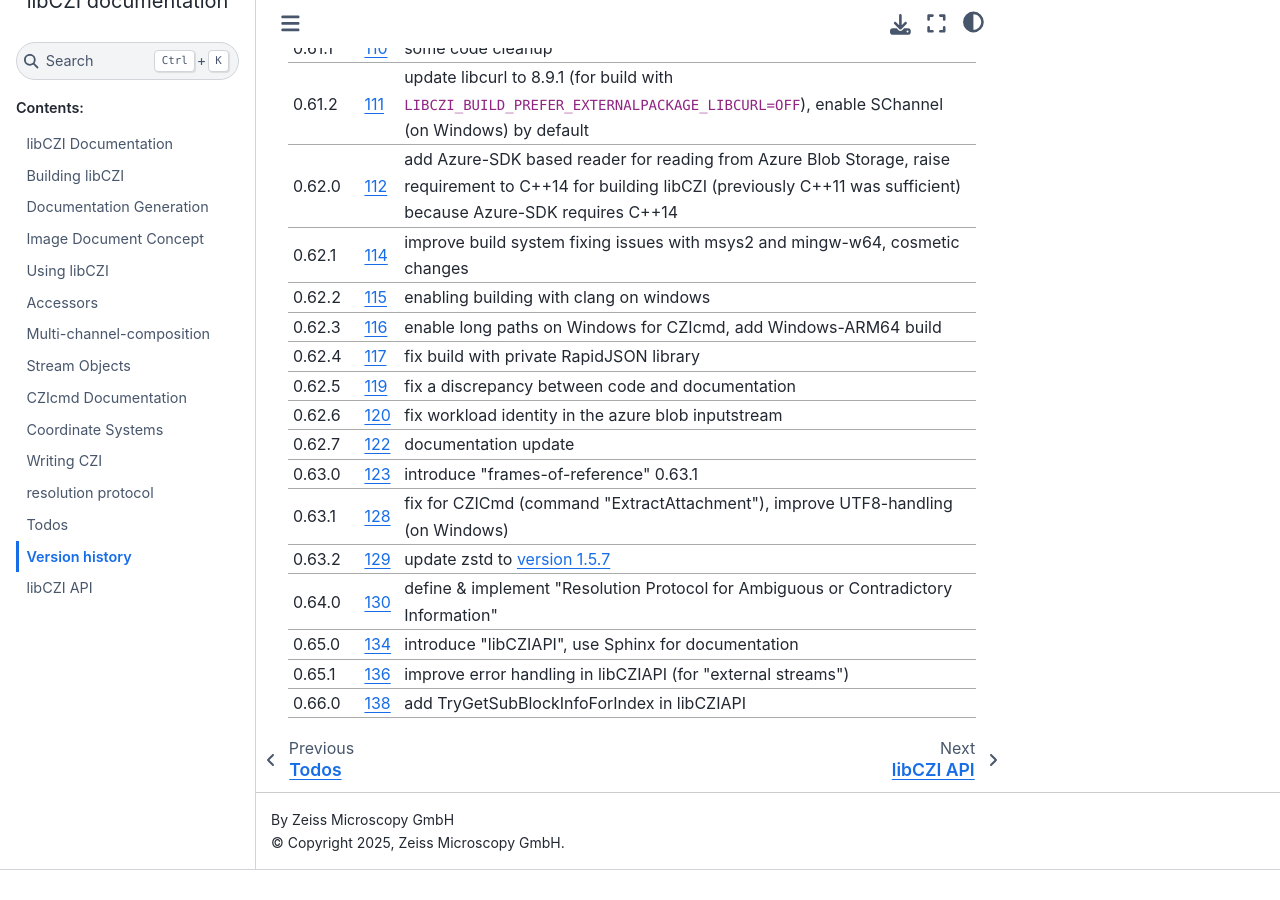
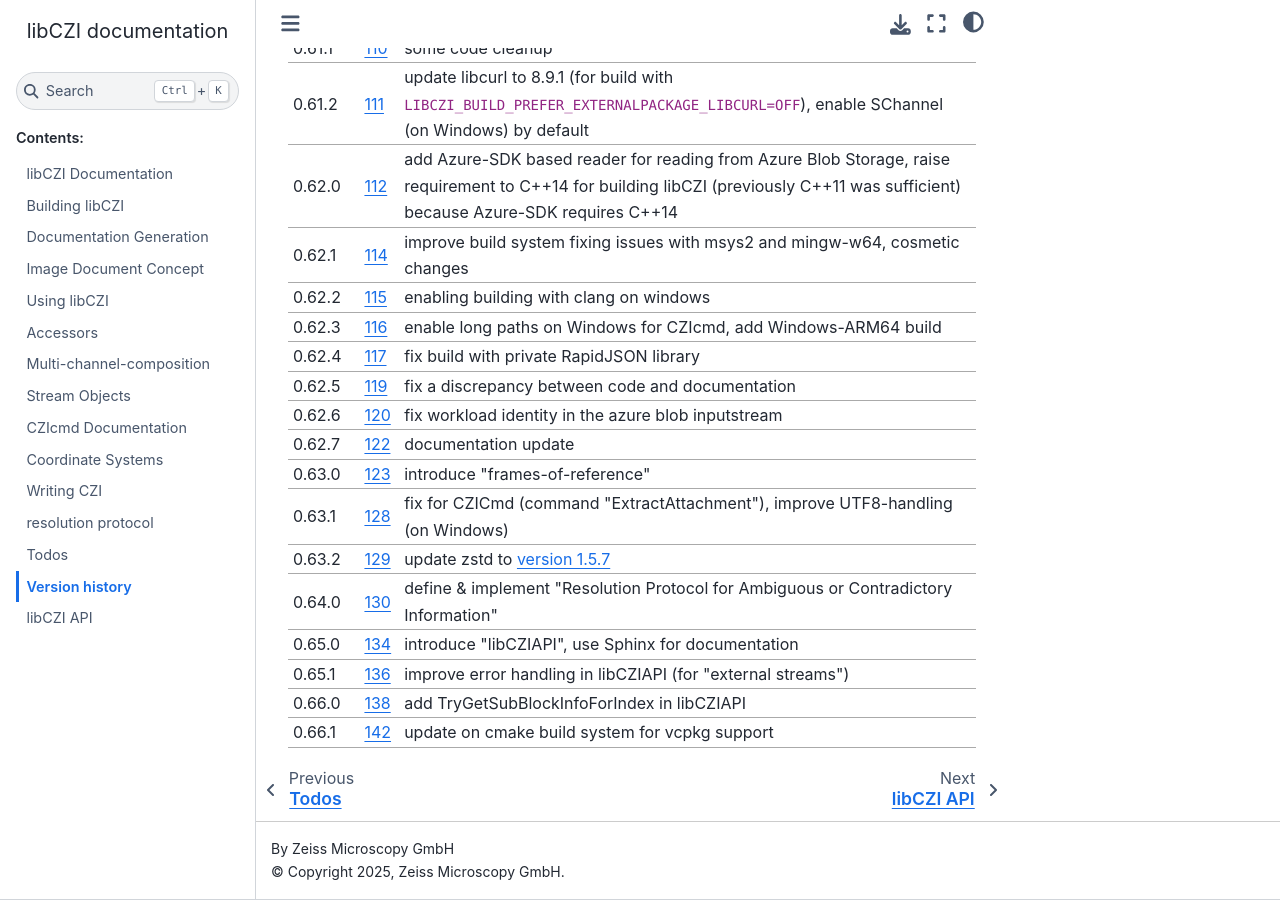
Before and after one commit to ZEISS/libczi, a Sphinx documentation site: the page built from docs/source/pages/version_history.md, in a window 1280 px wide and 900 px high, scrolled down 985 px. Built offline with Sphinx 7.4.7 and the Sphinx Book theme 1.1.4, drawn with Linux system fonts in a browser that asks for light colours; pages that are not in the unit, such as notebooks, are missing from menus; before the commit the page ends 1855 px from its top, so only the background shows below that.

Commit message:
Update on build system for vcpkg support (#142)

```diff
--- a/CMakeLists.txt
+++ b/CMakeLists.txt
@@ -3,7 +3,7 @@ cmake_minimum_required(VERSION 3.15)
 cmake_policy(SET CMP0091 NEW) # enable new "MSVC runtime library selection" (https://cmake.org/cmake/help/latest/variable/CMAKE_MSVC_RUNTIME_LIBRARY.html)
 
 project(libCZI
-      VERSION 0.66.0
+      VERSION 0.66.1
       HOMEPAGE_URL "https://github.com/ZEISS/libczi"
       DESCRIPTION "libCZI is an Open Source Cross-Platform C++ library to read and write CZI")
 
--- a/docs/source/pages/version_history.md
+++ b/docs/source/pages/version_history.md
@@ -34,10 +34,11 @@ Version history
  0.62.5             | [119](https://github.com/ZEISS/libczi/pull/119)      | fix a discrepancy between code and documentation
  0.62.6             | [120](https://github.com/ZEISS/libczi/pull/120)      | fix workload identity in the azure blob inputstream
  0.62.7             | [122](https://github.com/ZEISS/libczi/pull/122)      | documentation update
- 0.63.0             | [123](https://github.com/ZEISS/libczi/pull/123)      | introduce "frames-of-reference" 0.63.1             | [128](https://github.com/ZEISS/libczi/pull/128)      | fix for CZICmd (command "ExtractAttachment"), improve UTF8-handling (on Windows)
+ 0.63.0             | [123](https://github.com/ZEISS/libczi/pull/123)      | introduce "frames-of-reference"
  0.63.1             | [128](https://github.com/ZEISS/libczi/pull/128)      | fix for CZICmd (command "ExtractAttachment"), improve UTF8-handling (on Windows)
  0.63.2             | [129](https://github.com/ZEISS/libczi/pull/129)      | update zstd to [version 1.5.7](https://github.com/facebook/zstd/releases/tag/v1.5.7)
  0.64.0             | [130](https://github.com/ZEISS/libczi/pull/130)      | define & implement "Resolution Protocol for Ambiguous or Contradictory Information"
  0.65.0             | [134](https://github.com/ZEISS/libczi/pull/134)      | introduce "libCZIAPI", use Sphinx for documentation
  0.65.1             | [136](https://github.com/ZEISS/libczi/pull/136)      | improve error handling in libCZIAPI (for "external streams")
  0.66.0             | [138](https://github.com/ZEISS/libczi/pull/138)      | add TryGetSubBlockInfoForIndex in libCZIAPI
+ 0.66.1             | [142](https://github.com/ZEISS/libczi/pull/142)      | update on cmake build system for vcpkg support
```
Also changed, not shown: 2 other files.
